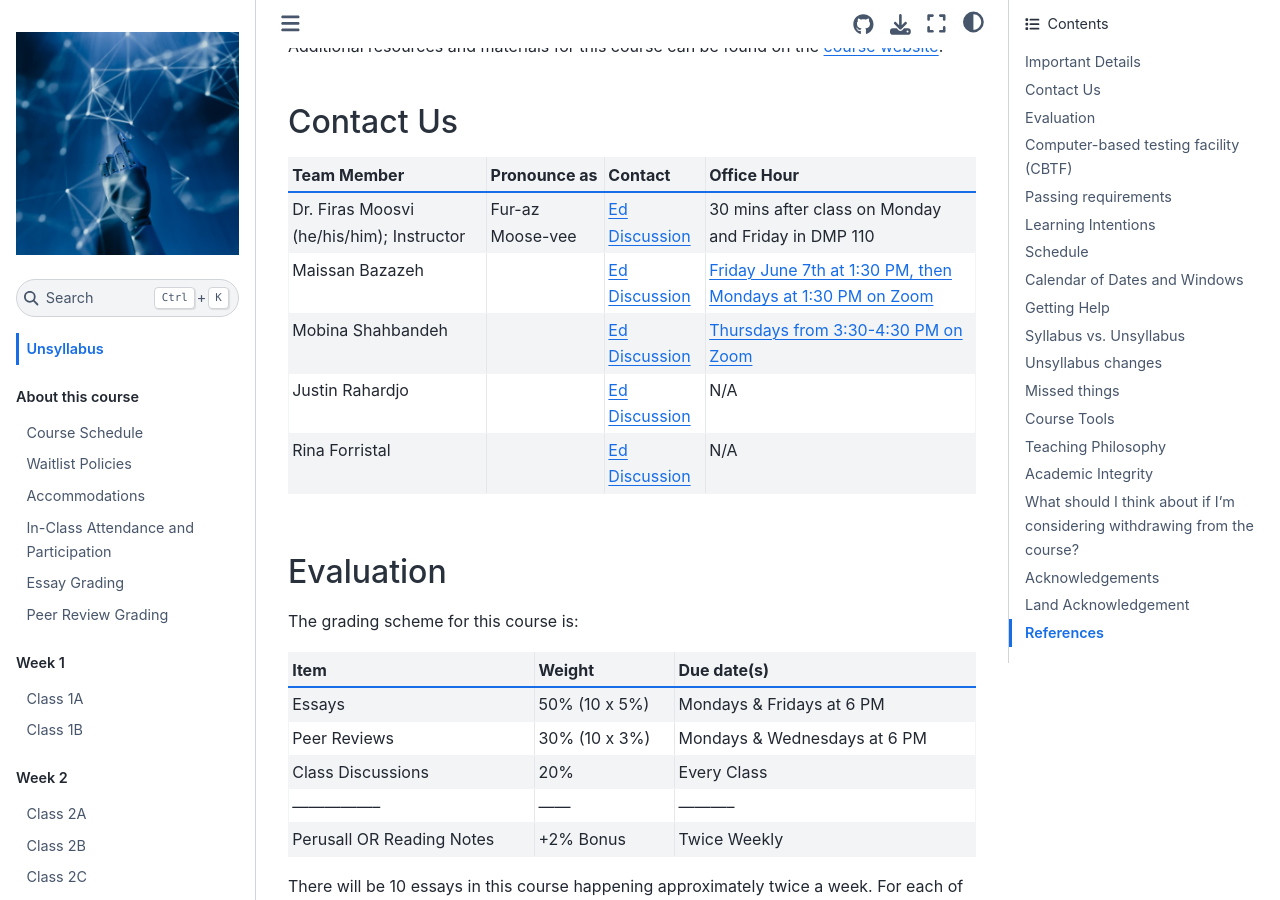
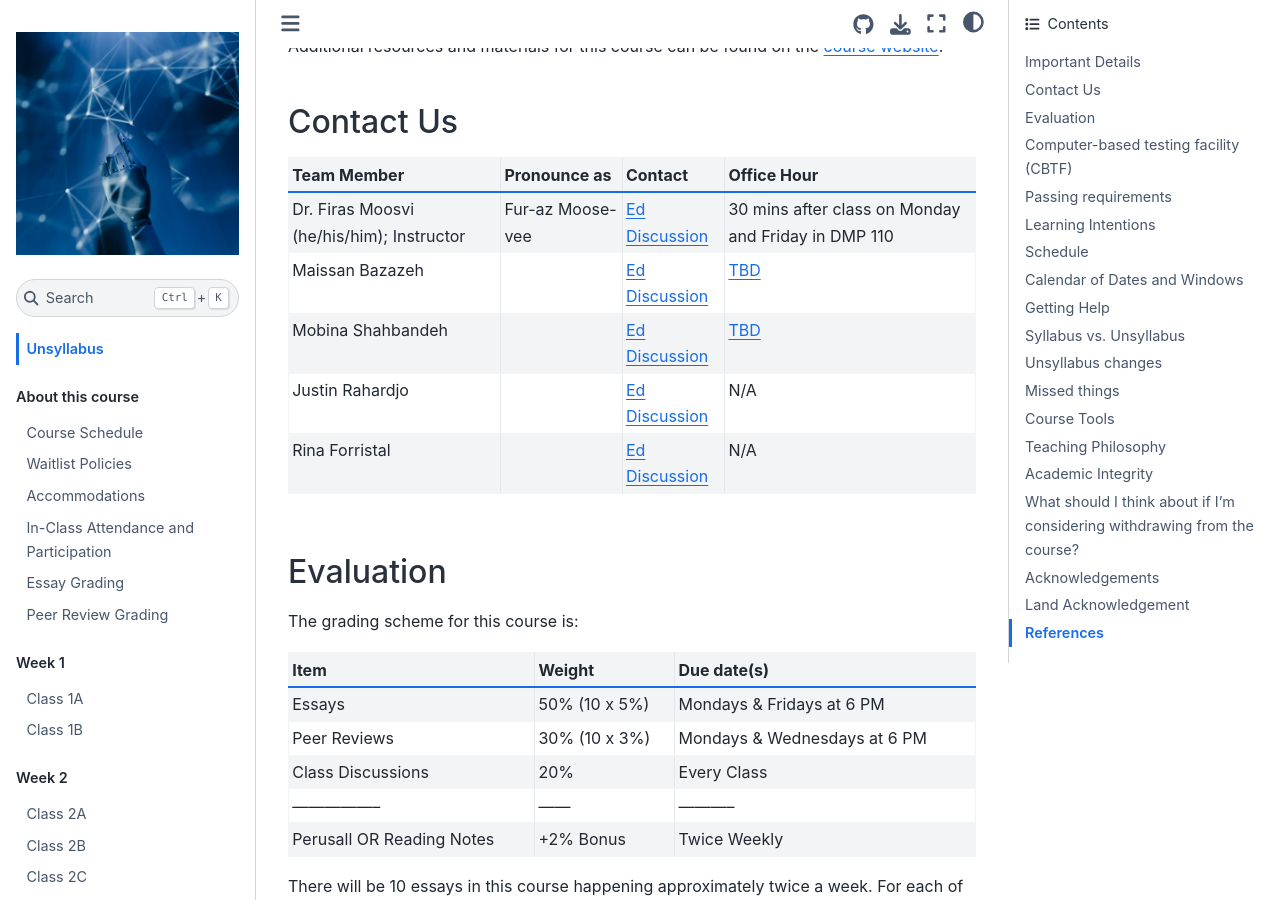
Before and after one commit to UBC-CS/cpsc430, a Jupyter Book: the page built from about/unsyllabus.md, in a window 1280 px wide and 900 px high, scrolled down 2075 px. Built offline with Jupyter Book 1.0.4 settings and Sphinx 7.4.7 and the Sphinx Book theme 1.1.4, drawn with Linux system fonts in a browser that asks for light colours; cross-references to code outside the pages are shown as plain code.

Commit message:
remove office hours

```diff
--- a/about/syllabus_bits/teaching_team.md
+++ b/about/syllabus_bits/teaching_team.md
@@ -1,7 +1,7 @@
-| Team Member                  | Pronounce as       | Contact          | Office Hour                                 |
-|------------------------------|--------------------|------------------|---------------------------------------------|
-| {{ INSTRUCTOR }}; Instructor | {{ PRONOUNCE }}    | {{ FORUM_LINK }} | 30 mins after class on Monday and Friday in DMP 110 |
-| {{ TA1 }}                    | {{ TA1pronounce }} | {{ FORUM_LINK }} | [Friday June 7th at 1:30 PM, then Mondays at 1:30 PM on Zoom](https://canvas.ubc.ca/courses/140669/external_tools/15408)            |
-| {{ TA4 }}                    | {{ TA4pronounce }} | {{ FORUM_LINK }} | [Thursdays from 3:30-4:30 PM on Zoom](https://canvas.ubc.ca/courses/140669/external_tools/15408)     |
-| {{ TA3 }}                    | {{ TA3pronounce }} | {{ FORUM_LINK }} | N/A                                         |
-| {{ TA2 }}                    | {{ TA2pronounce }} | {{ FORUM_LINK }} | N/A                                         |
+| Team Member                  | Pronounce as       | Contact          | Office Hour                                                                                                              |
+|------------------------------|--------------------|------------------|--------------------------------------------------------------------------------------------------------------------------|
+| {{ INSTRUCTOR }}; Instructor | {{ PRONOUNCE }}    | {{ FORUM_LINK }} | 30 mins after class on Monday and Friday in DMP 110                                                                      |
+| {{ TA1 }}                    | {{ TA1pronounce }} | {{ FORUM_LINK }} | [TBD](https://canvas.ubc.ca/courses/140669/external_tools/15408) |
+| {{ TA4 }}                    | {{ TA4pronounce }} | {{ FORUM_LINK }} | [TBD](https://canvas.ubc.ca/courses/140669/external_tools/15408)                         |
+| {{ TA3 }}                    | {{ TA3pronounce }} | {{ FORUM_LINK }} | N/A                                                                                                                      |
+| {{ TA2 }}                    | {{ TA2pronounce }} | {{ FORUM_LINK }} | N/A                                                                                                                      |
```
